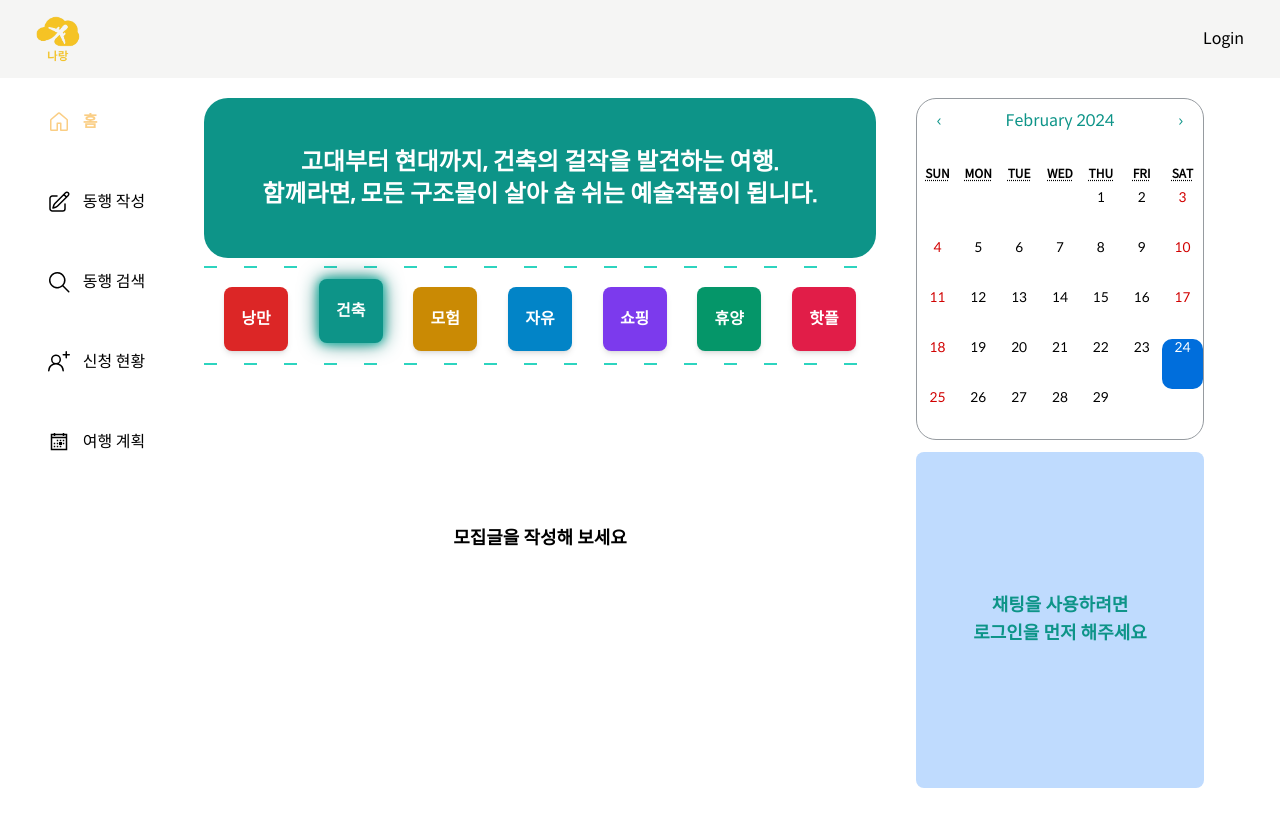
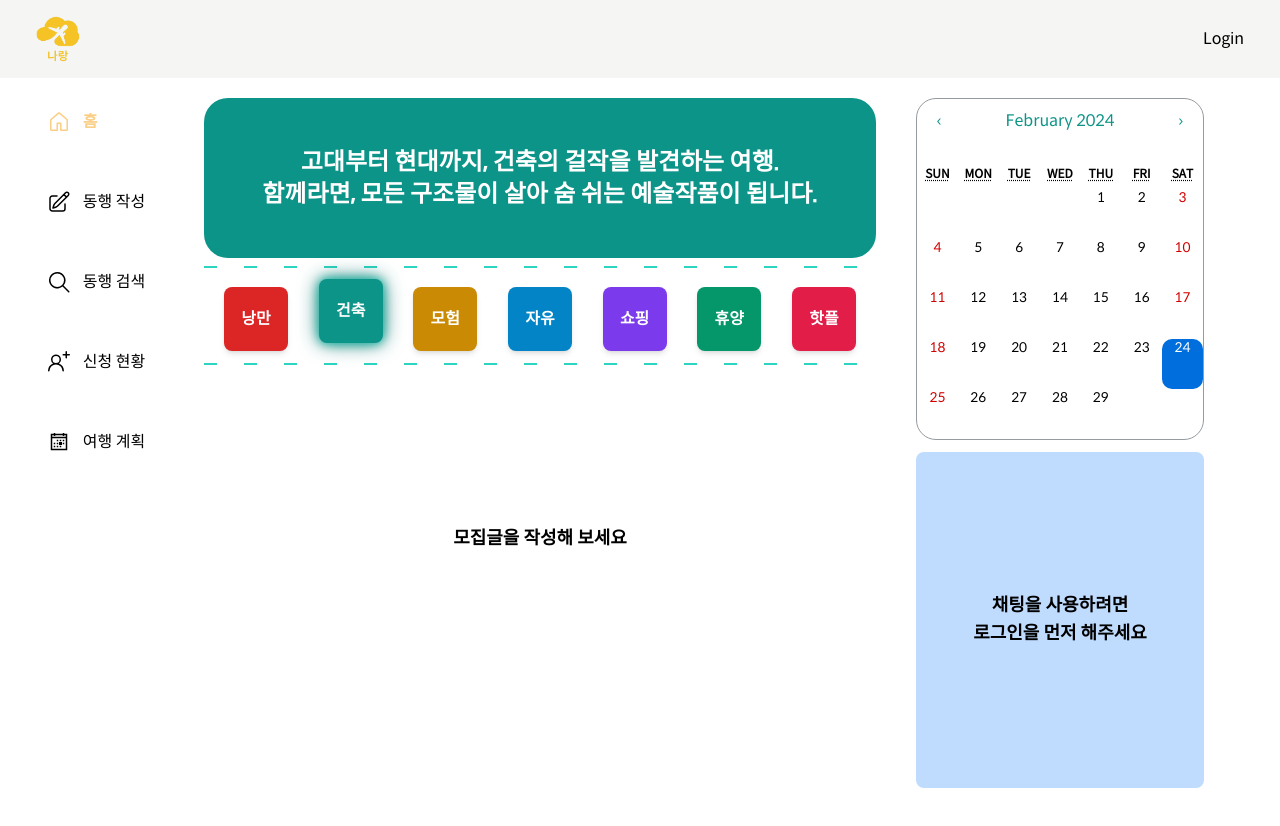
Before and after one commit to narang-trip/frontend, a React (Vite) app in the folder frontend/: page / in a window 1280 px wide. Shown: the top 826 px of the page. Built offline with nearby package versions, Linux system fonts and the light colour scheme; no server answers.

Commit message:
fix : fix color setting

```diff
--- a/frontend/src/components/widgets/Widgets.jsx
+++ b/frontend/src/components/widgets/Widgets.jsx
@@ -33,8 +33,8 @@ export default function Widgets() {
       <div className="h-[42svh] mt-3 bg-blue-200 rounded-lg" ref={chatScrollRef}>
         {!isLogin && (
           <div className="flex flex-col justify-center items-center h-full">
-          <p className={`text-lg font-semibold animate-bounce text-${conceptColor}-600`}>채팅을 사용하려면</p>
-          <p className={`text-lg font-semibold animate-bounce text-${conceptColor}-600`}>로그인을 먼저 해주세요</p>
+          <p className={`text-lg font-semibold animate-bounce `}>채팅을 사용하려면</p>
+          <p className={`text-lg font-semibold animate-bounce `}>로그인을 먼저 해주세요</p>
         </div>
         )}
         {isLogin &&
```
